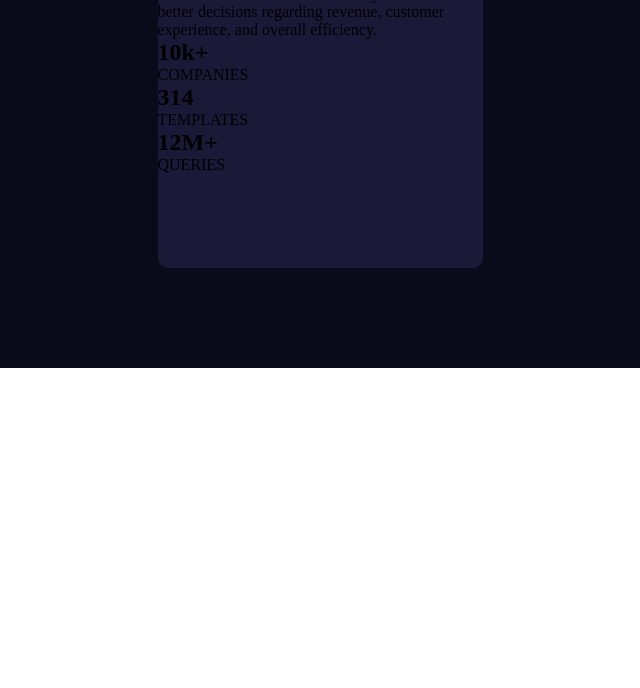
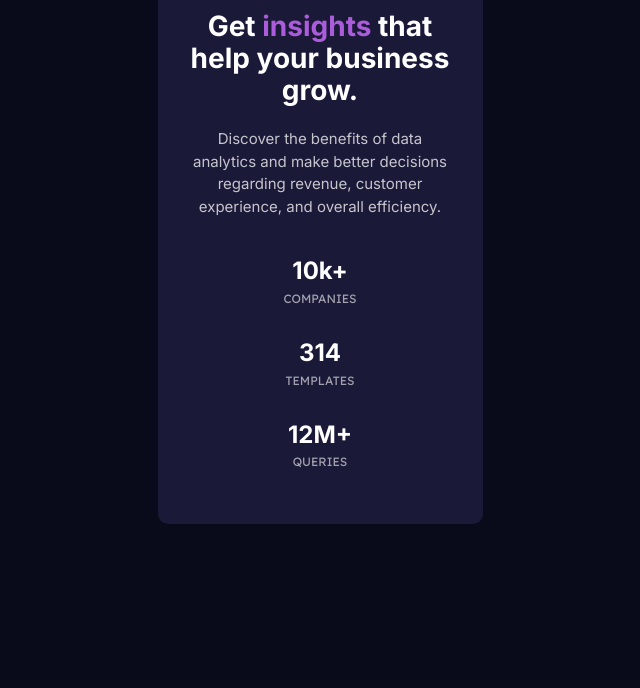
Before and after one commit to JoshuaMeeks/stats-preview-card-component, a plain HTML site: page index.html in a window 1280 px wide. Shown: the part 432-1120 px from the top of the page, without its empty margins (320-960 px from the left). Before the commit the page ends 800 px from the top, so only its background shows below. Drawn offline with Linux system fonts and the light colour scheme.

Commit message:
Styling complete minus hero image overlay

```diff
--- a/index.html
+++ b/index.html
@@ -14,10 +14,13 @@
 <body>
   <main>
     <div class="card">
+      <div class="hero-container">
         <img src="images/image-header-mobile.jpg" alt="hero image" class="hero-image">
+      </div>
+      <div class="information-container">
         <h1>Get <span>insights</span> that help your business grow.</h1>
         <p>
-        Discover the benefits of data analytics and make better decisions
+          Discover the benefits of data<br> analytics and make better decisions
           regarding revenue, customer experience, and overall efficiency.
         </p>
         <div class="stats-container">
@@ -35,6 +38,7 @@
           </div>
       </div>
       </div>
+    </div>
   </main>
 </body>
 </html>
--- a/styles.css
+++ b/styles.css
@@ -14,16 +14,55 @@ main {
   align-items: center;
   background-color: hsl(233, 47%, 7%);
   width: 100%;
-  height: 100%;
+  height: 140%;
 }
 
 .card {
   width: 325px;
-  height: 600px;
   background-color: hsl(244, 38%, 16%);
   border-radius: 10px;
 }
 
 .hero-image {
   width: 325px;
+  border-radius: 10px 10px 0 0;
+  margin-bottom: .8em;
 }
+
+.information-container {
+  text-align: center;
+  padding: 1.4em;
+}
+
+h1, h2 {
+  color: hsl(0, 0%, 100%);
+  font-family: 'Inter', sans-serif;
+}
+
+h1 {
+  font-size: 28px;
+  line-height: 32px;
+  margin-bottom: .8em;
+}
+
+h2 {
+  margin-bottom: .2em;
+}
+
+h1 > span {
+  color: hsl(277, 64%, 61%);
+}
+
+p {
+  font-size: 15px;
+  color: hsla(0, 0%, 100%, 0.75);
+  font-family: 'Inter', sans-serif;
+  line-height: 150%;
+  margin-bottom: 2.5em;
+}
+
+.stats-container > div > p {
+  font-size: 12px;
+  color: hsla(0, 0%, 100%, 0.6);
+  font-family: 'Lexend Deca', sans-serif;
+}
```
Lines whose indentation alone changed are shown as unchanged.
